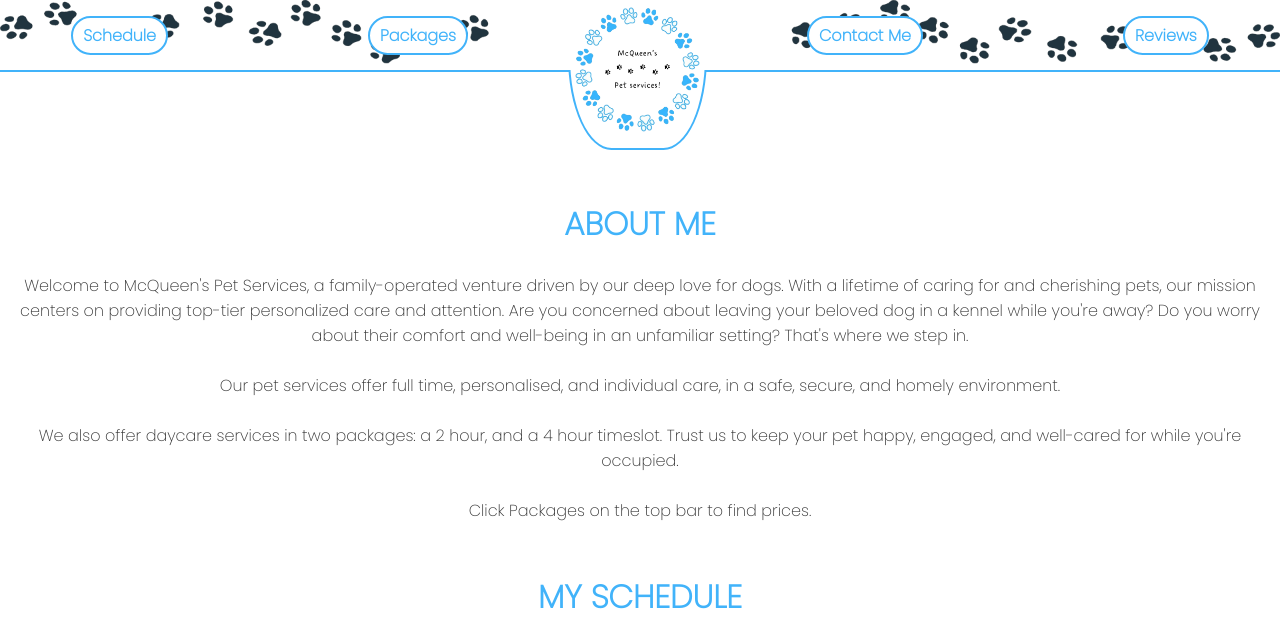
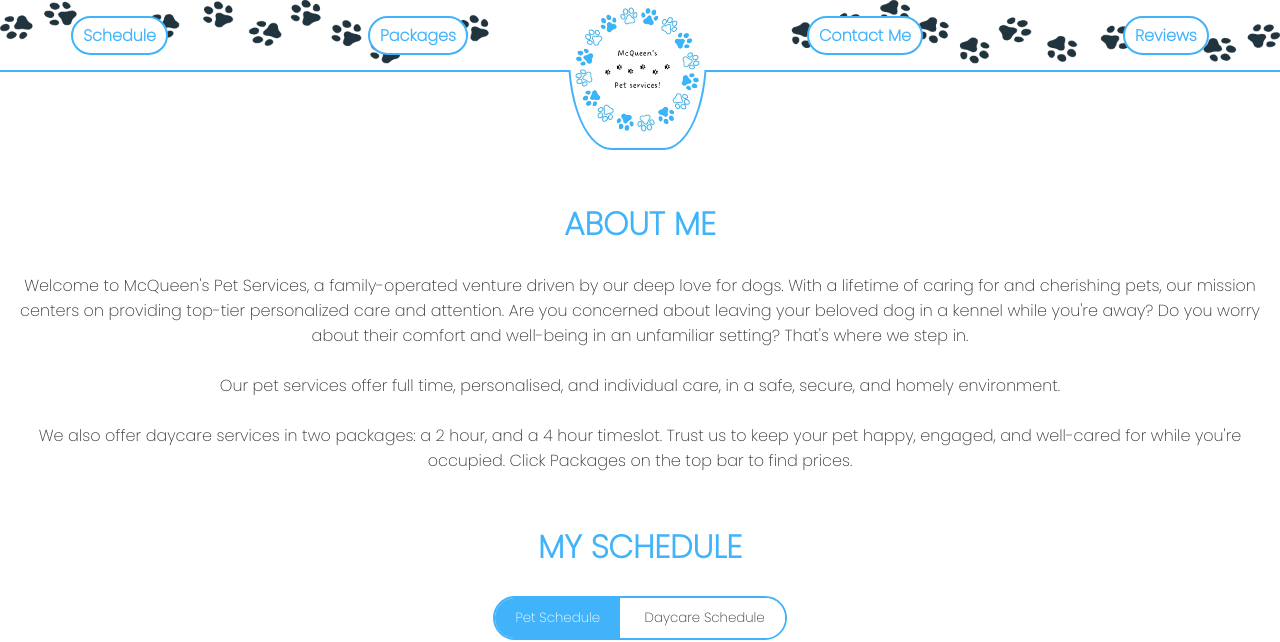
Before and after one commit to mcqueenspetservices/mcqueenspetservices.github.io, a plain HTML site: page index.html in a window 1280 px wide. Shown: the top 642 px of the page. Drawn offline with Linux system fonts and the light colour scheme; grey boxes are pictures that could not be loaded.

Commit message:
Update index.html

```diff
--- a/index.html
+++ b/index.html
@@ -43,10 +43,7 @@
       <p>
         We also offer daycare services in two packages: a 2 hour, and a 4 hour
         timeslot. Trust us to keep your pet happy, engaged, and well-cared for while you're occupied.
-      </p>
-	<br />
-      <p>
-        Click Packages on the top bar to find prices.
+	Click Packages on the top bar to find prices.
       </p>
     </div>
 
```
